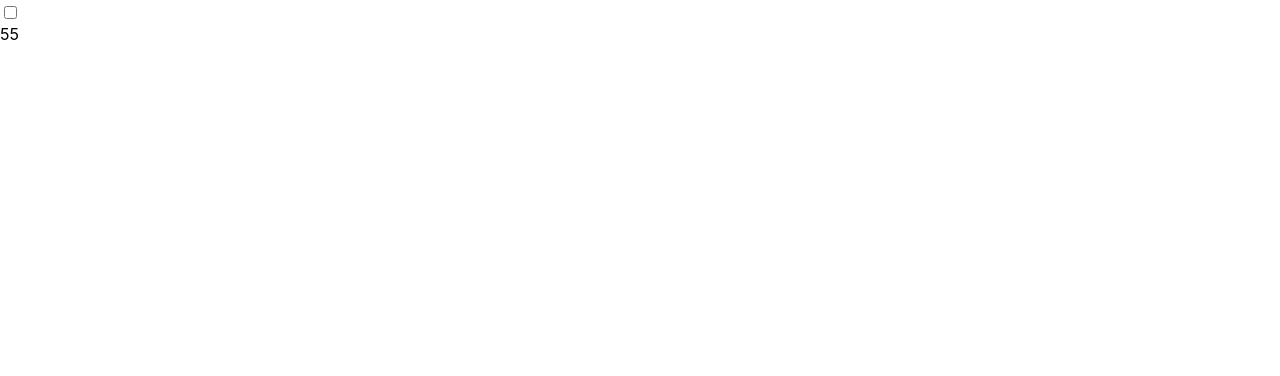
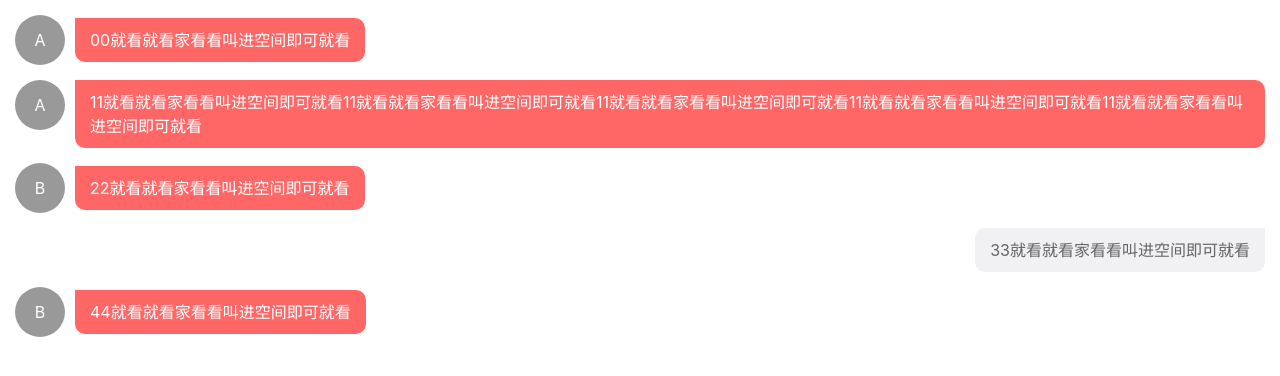
Before and after one commit to XboxYan/imcoder, a React (Create React App) app: page / in a window 1280 px wide. Shown: the top 376 px of the page. Built offline with nearby package versions, Linux system fonts and the light colour scheme.

Commit message:
mes-list

```diff
--- a/package.json
+++ b/package.json
@@ -5,7 +5,8 @@
   "dependencies": {
     "react": "^16.8.0-alpha.0",
     "react-dom": "^16.8.0-alpha.0",
-    "react-scripts": "2.1.3"
+    "react-scripts": "2.1.3",
+    "react-transition-group": "^2.5.3"
   },
   "scripts": {
     "start": "react-scripts start",
--- a/src/App.css
+++ b/src/App.css
@@ -1,16 +1,12 @@
 :root{
-  --themeColor:#f45940;
+  --themeColor:#ff6767;
   --bgColor:#fff;
   --fontColor:#666;
   --fontSubColor:#999;
+  --contentfontColor:#fff;
+  --contentbgColor:#f1f1f4;
 }
 .App {
   height: 100%;
   background-color: var(--bgColor);
 }
-.switch:checked+label{
-  --bgColor:#f45940;
-}
-label{
-  color: var(--bgColor);
-}
--- a/src/App.js
+++ b/src/App.js
@@ -6,9 +6,7 @@ class App extends Component {
   render() {
     return (
       <div className="App">
-      <input className="switch" id="switch" type="checkbox" />
-      <label htmlFor="switch" >开关</label>
-      <Conversation/>
+        <Conversation/>
       </div>
     );
   }
--- a/src/page/conversation.js
+++ b/src/page/conversation.js
@@ -2,8 +2,66 @@
  * main
  */
 
-import React from 'react';
+import React,{ useState } from 'react';
+import './index.css';
 
-export default () => (
-    <div>55</div>
-)
+const testList = [
+    {
+        message:'00就看就看家看看叫进空间即可就看',
+        id:0,
+        user:{
+            userId:0,
+            userName:'Allo'
+        }
+    },
+    {
+        message:'11就看就看家看看叫进空间即可就看11就看就看家看看叫进空间即可就看11就看就看家看看叫进空间即可就看11就看就看家看看叫进空间即可就看11就看就看家看看叫进空间即可就看',
+        id:1,
+        user:{
+            userId:0,
+            userName:'Allo'
+        }
+    },
+    {
+        message:'22就看就看家看看叫进空间即可就看',
+        id:2,
+        user:{
+            userId:1,
+            userName:'Bill'
+        }
+    },
+    {
+        message:'33就看就看家看看叫进空间即可就看',
+        id:3,
+        user:{
+            userId:2,
+            userName:'XboxYan'
+        }
+    },
+    {
+        message:'44就看就看家看看叫进空间即可就看',
+        id:4,
+        user:{
+            userId:1,
+            userName:'Bill'
+        }
+    },
+];
+
+export default () => {
+
+    const [list, setList] = useState(testList);
+
+    return (
+        <div className="mes-list">
+            {
+                list.map(d=>(
+                    <div key={d.id} className="mes-item" data-self={d.user.userId===2}>
+                        <div className="mes-avator">{d.user.userName[0]}</div>
+                        <div className="mes-content">{d.message}</div>
+                    </div>
+                ))
+            }
+        </div>
+    )
+}
--- /dev/null
+++ b/src/page/index.css
@@ -0,0 +1,36 @@
+.mes-list{
+    padding: 15px;
+}
+.mes-content{
+    padding: 10px 15px;
+    border-radius: 0 10px 10px 10px;
+    align-self: center;
+    line-height: 1.5em;
+    background-color: var(--themeColor);
+}
+.mes-avator{
+    min-width: 50px;
+    height: 50px;
+    border-radius: 50%;
+    margin-right: 10px;
+    text-align: center;
+    line-height: 50px;
+    background: #999;
+}
+.mes-item{
+    display: flex;
+    flex-direction: row;
+    margin-bottom: 15px;
+    color: var(--contentfontColor)
+}
+.mes-item[data-self=true]{
+    flex-direction: row-reverse;
+    color: var(--fontColor)
+}
+.mes-item[data-self=true] .mes-avator{
+    display: none;
+}
+.mes-item[data-self=true] .mes-content{
+    border-radius: 10px 0 10px 10px;
+    background-color: var(--contentbgColor);
+}
```
Also changed, not shown: 1 other file (tests, documents, lock files or other folders).
